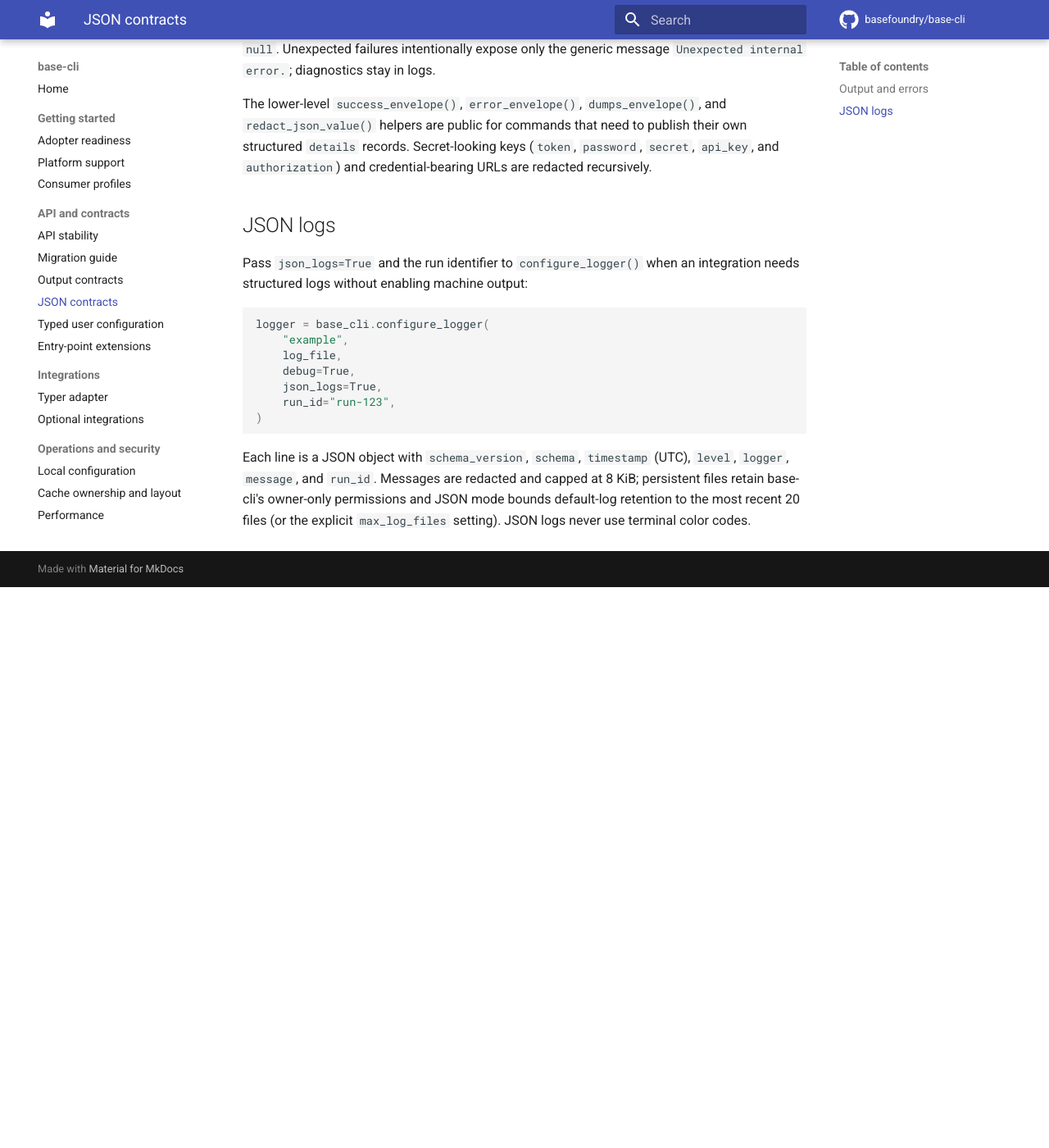
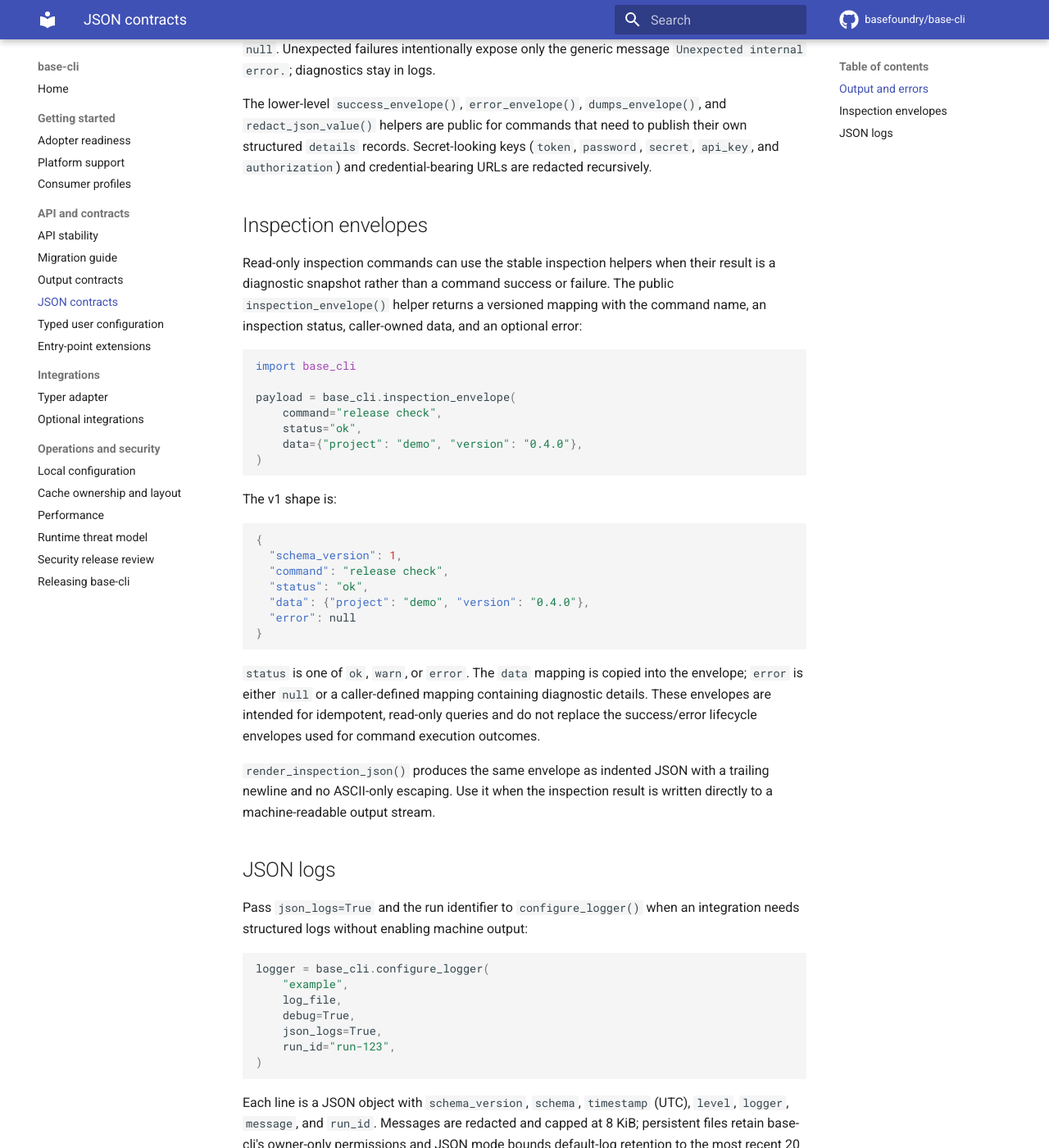
Before and after one commit to basefoundry/base-cli, an MkDocs documentation site: the page built from docs/json-contracts.md, in a window 1280 px wide and 1400 px high, scrolled down 976 px. Shown: the whole window at 82% size. Built offline with MkDocs 1.6.1 and Material for MkDocs 9.7.7, drawn with Linux system fonts in a browser that asks for light colours; comment, search, counter and statistics services are not loaded; before the commit the page ends 1692 px from its top, so only the background shows below that.

Commit message:
Document inspection JSON envelopes (#128)
## Summary
- document the public inspection envelope helpers
- define the stable v1 shape and status values
- distinguish inspection diagnostics from lifecycle success/error
envelopes

## Validation
- git diff --check
- python3 scripts/validate_docs.py

Closes #128

````diff
--- a/docs/json-contracts.md
+++ b/docs/json-contracts.md
@@ -51,6 +51,45 @@
 `password`, `secret`, `api_key`, and `authorization`) and credential-bearing
 URLs are redacted recursively.
 
+## Inspection envelopes
+
+Read-only inspection commands can use the stable inspection helpers when their
+result is a diagnostic snapshot rather than a command success or failure. The
+public `inspection_envelope()` helper returns a versioned mapping with the
+command name, an inspection status, caller-owned data, and an optional error:
+
+```python
+import base_cli
+
+payload = base_cli.inspection_envelope(
+    command="release check",
+    status="ok",
+    data={"project": "demo", "version": "0.4.0"},
+)
+```
+
+The v1 shape is:
+
+```json
+{
+  "schema_version": 1,
+  "command": "release check",
+  "status": "ok",
+  "data": {"project": "demo", "version": "0.4.0"},
+  "error": null
+}
+```
+
+`status` is one of `ok`, `warn`, or `error`. The `data` mapping is copied into
+the envelope; `error` is either `null` or a caller-defined mapping containing
+diagnostic details. These envelopes are intended for idempotent, read-only
+queries and do not replace the success/error lifecycle envelopes used for
+command execution outcomes.
+
+`render_inspection_json()` produces the same envelope as indented JSON with a
+trailing newline and no ASCII-only escaping. Use it when the inspection result
+is written directly to a machine-readable output stream.
+
 ## JSON logs
 
 Pass `json_logs=True` and the run identifier to `configure_logger()` when an
````
